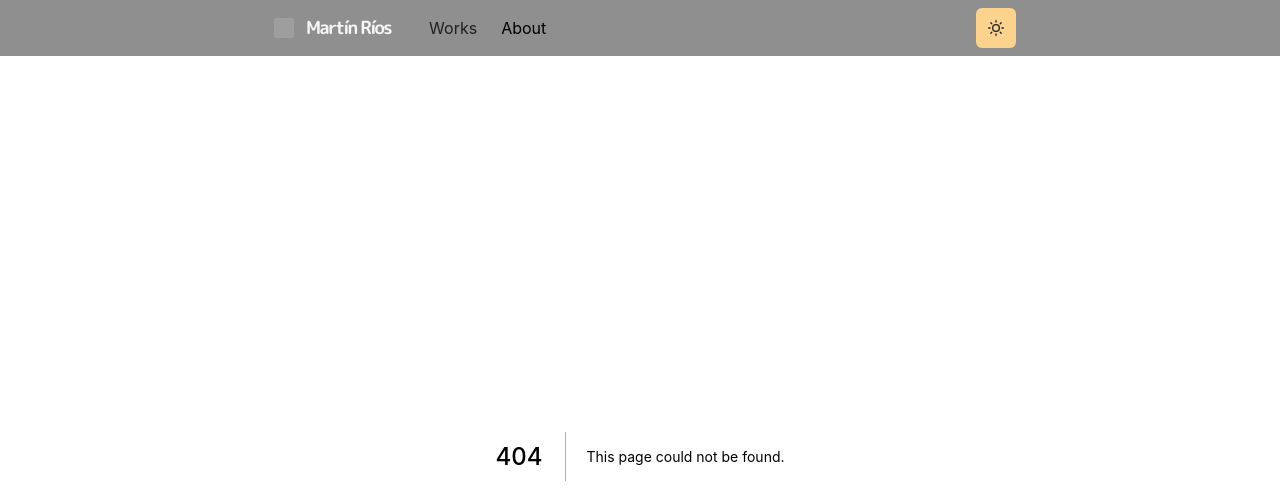
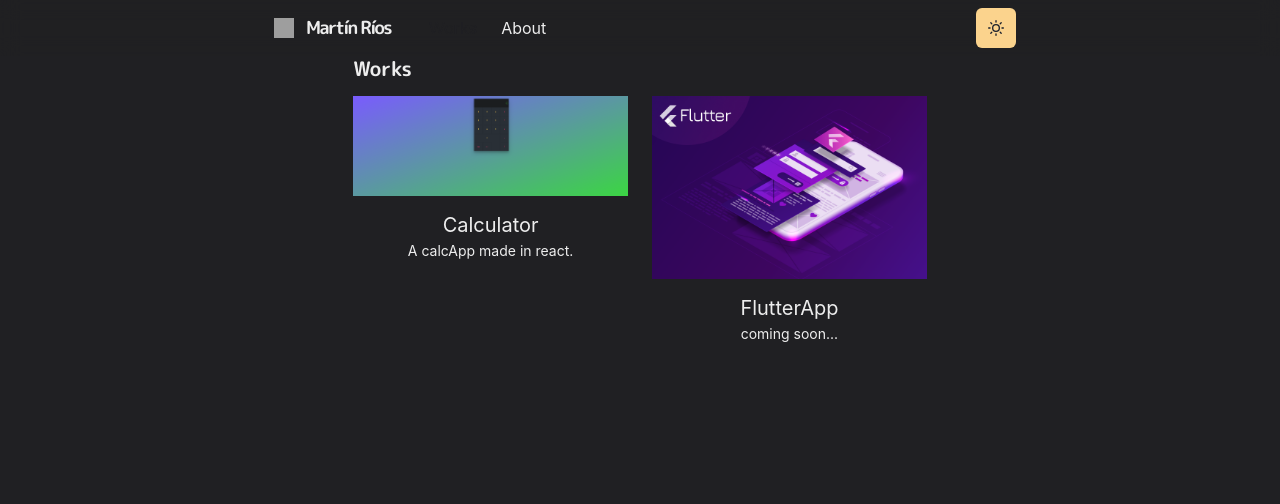
Before and after one commit to Tulipan9/tincho-homepage, a Next.js app: page /works in a window 1280 px wide. Before the commit this address had no page. Shown: the top 504 px of the page. Built offline with nearby package versions, Linux system fonts and the light colour scheme; grey boxes are pictures that could not be loaded.

Commit message:
create work grids and grids items

```diff
--- /dev/null
+++ b/components/grid-item.js
@@ -0,0 +1,47 @@
+import NextLink from 'next/link'
+import Image from 'next/image'
+import { Box, Text, LinkBox, LinkOverlay } from '@chakra-ui/react'
+import { Global } from '@emotion/react'
+
+export const GridItem = ({ children, href, title, thumbnail }) => (
+    <Box w="100%" align="center">
+        <LinkBox cursor="pointer">
+            <Image
+                src={thumbnail}
+                alt={title}
+                className="grid-item-thumbnail"
+                placeholder="blur"
+                loading="lazy"
+            />
+            <LinkOverlay href={href} target="_blank">
+                <Text mt={2}>{title}</Text>
+            </LinkOverlay>
+            <Text fontSize={14}>{children}</Text>
+        </LinkBox>
+    </Box>
+)
+
+export const WorkGridItem = ({ children, id, title, thumbnail }) => (
+    <Box w="100%" align="center">
+        <NextLink href={`/works/${id}`}>
+            <LinkBox cursor="pointer">
+                <Image src={thumbnail} alt={title} className="grid-item-thumbnail" placeholder="blur" />
+                <LinkOverlay href={`/works/${id}`}>
+                    <Text mt={2} fontSize={20}>
+                        {title}
+                    </Text>
+                </LinkOverlay>
+                <Text fontSize={14}>{children}</Text>
+            </LinkBox>
+        </NextLink>
+    </Box>
+)
+
+export const GridItemStyle = () => (
+    <Global styles={`
+        .grid-item-thumbnail {
+            border-radius: 12px;
+        }
+    `}
+    />
+)
--- a/pages/index.js
+++ b/pages/index.js
@@ -49,8 +49,8 @@
                     During the last few years, I have brought my passion for technology and business to every position I have held.
                     When I am not at work, I spend my time looking for new ventures of my own and training in new technologies.
                     {' '}
-                    <NextLink href="/works/inkdrop">
-                        <Link>Inkdrop</Link>
+                    <NextLink href="/works/flutterApp">
+                        <Link>flutterApp</Link>
                     </NextLink>
                     .
                 </Paragraph>
--- /dev/null
+++ b/pages/works.js
@@ -0,0 +1,30 @@
+import { Container, Heading, SimpleGrid, Divider } from "@chakra-ui/react";
+import Section from "../components/section";
+import { WorkGridItem } from "../components/grid-item";
+import thumbCalcApp from "../public/images/calcApp.png";
+import thumbFlutterApp from "../public/images/flutterApp.png";
+
+
+const works = () => {
+    return (
+        <Container>
+            <Heading as="h3" fontSize={20} mb={4}>
+                Works
+            </Heading>
+            <SimpleGrid columns={[1, 1, 2]} gap={6}>
+                <Section>
+                    <WorkGridItem id="calcApp" title="Calculator" thumbnail={thumbCalcApp}>
+                        A calcApp made in react.
+                    </WorkGridItem>
+                </Section>
+                <Section>
+                <WorkGridItem id="flutterApp" title="FlutterApp" thumbnail={thumbFlutterApp}>
+                        coming soon...
+                </WorkGridItem>
+                </Section>
+            </SimpleGrid>
+        </Container>
+    )
+}
+
+export default works;
```
Also changed, not shown: public/images/calcApp.png (added), public/images/flutterApp.png (added).
